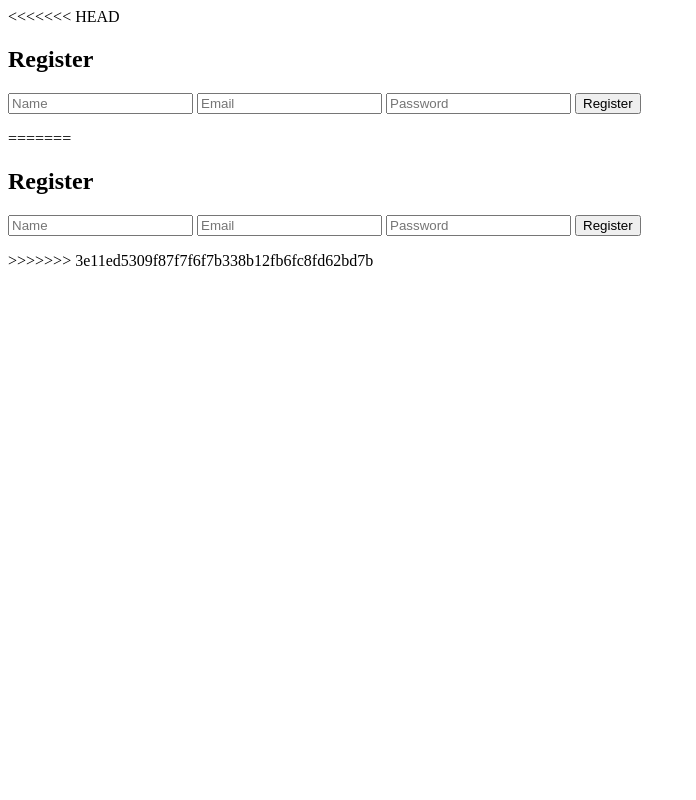
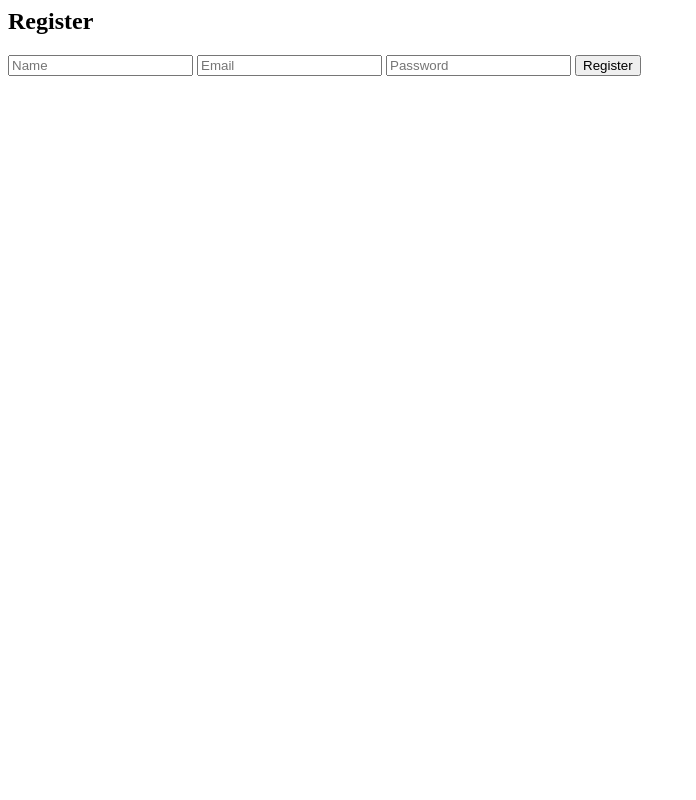
Before and after one commit to NatalieH2003/online_store, a PHP site: page /register.php in a window 1280 px wide. Shown: the whole page, without its empty margins (0-696 px from the left). Run offline with PHP 8.4, Linux system fonts and the light colour scheme.

Commit message:
Update register.php

```diff
--- a/customer/register.php
+++ b/customer/register.php
@@ -1,4 +1,3 @@
-<<<<<<< HEAD
 <?php
 include '../db.php';
 include '../common.php';
@@ -23,29 +22,3 @@ if ($_SERVER['REQUEST_METHOD'] === 'POST') {
     <input type="password" name="password" placeholder="Password" required>
     <button type="submit">Register</button>
 </form>
-=======
-<?php
-include '../db.php';
-include '../common.php';
-
-if ($_SERVER['REQUEST_METHOD'] === 'POST') {
-    $name = sanitizeInput($_POST['name']);
-    $email = sanitizeInput($_POST['email']);
-    $password = password_hash($_POST['password'], PASSWORD_BCRYPT);
-
-    $stmt = $pdo->prepare("INSERT INTO customers (name, email, password) VALUES (?, ?, ?)");
-    $stmt->execute([$name, $email, $password]);
-
-    echo "Registration successful! <a href='../login.php'>Login here</a>";
-    exit;
-}
-?>
-
-<h2>Register</h2>
-<form method="POST">
-    <input type="text" name="name" placeholder="Name" required>
-    <input type="email" name="email" placeholder="Email" required>
-    <input type="password" name="password" placeholder="Password" required>
-    <button type="submit">Register</button>
-</form>
->>>>>>> 3e11ed5309f87f7f6f7b338b12fb6fc8fd62bd7b
```
